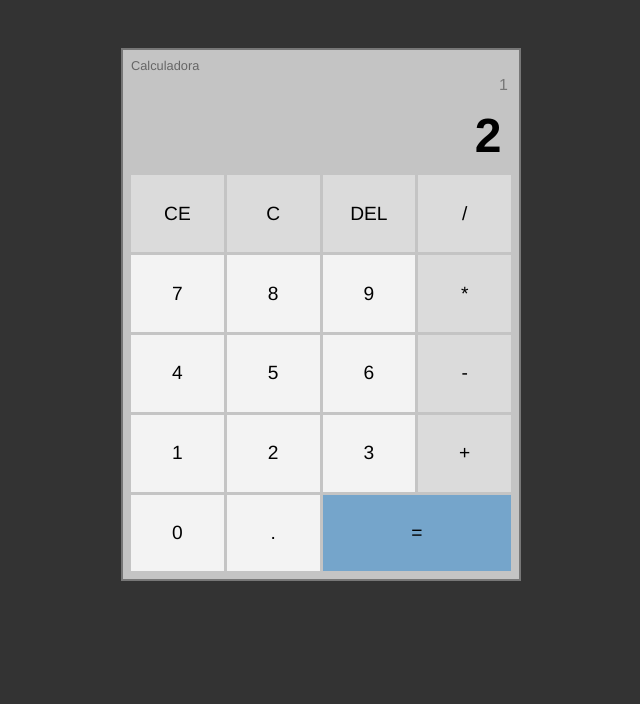
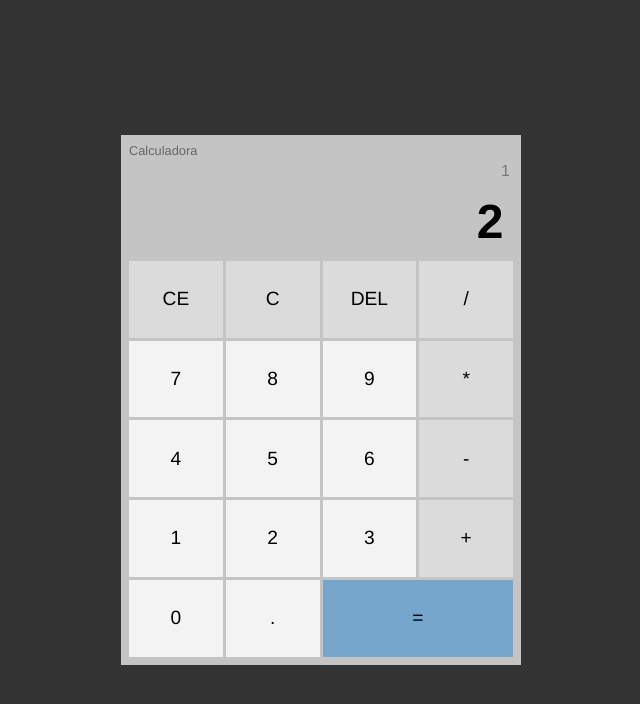
Before and after one commit to lzalvesdev/calculator, a plain HTML site: page index.html in a window 1280 px wide. Shown: the whole page, without its empty margins (319-959 px from the left). Drawn offline with Linux system fonts and the light colour scheme.

Commit message:
corrected the height

```diff
--- a/css/style.css
+++ b/css/style.css
@@ -5,19 +5,17 @@
     font-family: Helvetica, sans-serif;
 }
 
-
-
 body {
     background-color: #333;
     display: flex;
     align-items: center;
     justify-content: center;
     padding: 3em;
+    height: 100vh;
 }
 
 #calc {
     width: 400px;
-    border: solid 2px #777;
     padding: 0.5em;
     background-color: #c4c4c4;
     color: #000;
@@ -57,7 +55,7 @@ body {
     gap: 3px;
 }
 
-#buttons-container  button {
+#buttons-container button {
     border: 1px solid transparent;
     border-radius: 0;
     height: 4em;
```
Also changed, not shown: index.html (+1 -1 lines).
